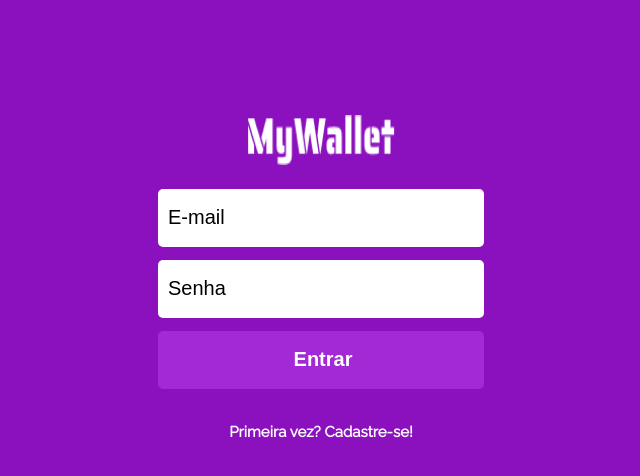
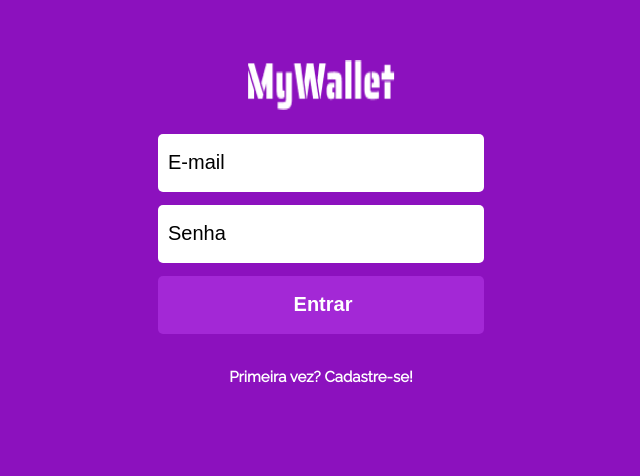
Before and after one commit to AntonioGMN/MyWallet_front, a React (Create React App) app: page / in a window 1280 px wide. Shown: the part 138-614 px from the top of the page, without its empty margins (319-959 px from the left). Built offline with nearby package versions, Linux system fonts and the light colour scheme.

Commit message:
change env api-key to heroku

```diff
--- a/src/components/pageLogin/styleLogin.js
+++ b/src/components/pageLogin/styleLogin.js
@@ -2,7 +2,7 @@ import styled from "styled-components";
 
 const MainStyle = styled.main`
 	width: 100%;
-	height: 100vh;
+	height: 90vh;
 
 	display: flex;
 	flex-direction: column;
--- a/src/components/pageSaldo/saldo.js
+++ b/src/components/pageSaldo/saldo.js
@@ -74,7 +74,7 @@ export default function TelaSaldo() {
 
 	if (saldo && user) {
 		return (
-			<>
+      <div style={ {padding: '15px'} }>
         <HeaderStyled>
           <h1>Olá, {user.name}</h1>
           <RiLogoutBoxRLine onClick={logout} />
@@ -96,7 +96,7 @@ export default function TelaSaldo() {
             </button>
           </Link>
         </DivStyled>
-			</>
+      </div>
     );
 	} else return <h1>Carregando </h1>;
 }
--- a/src/styles/index.css
+++ b/src/styles/index.css
@@ -9,10 +9,6 @@ body {
 	background-color: #8c11be;
 }
 
-#root {
-	padding: 15px;
-}
-
 a {
 	text-decoration: none;
 }
```
Lines whose indentation alone changed are shown as unchanged.
